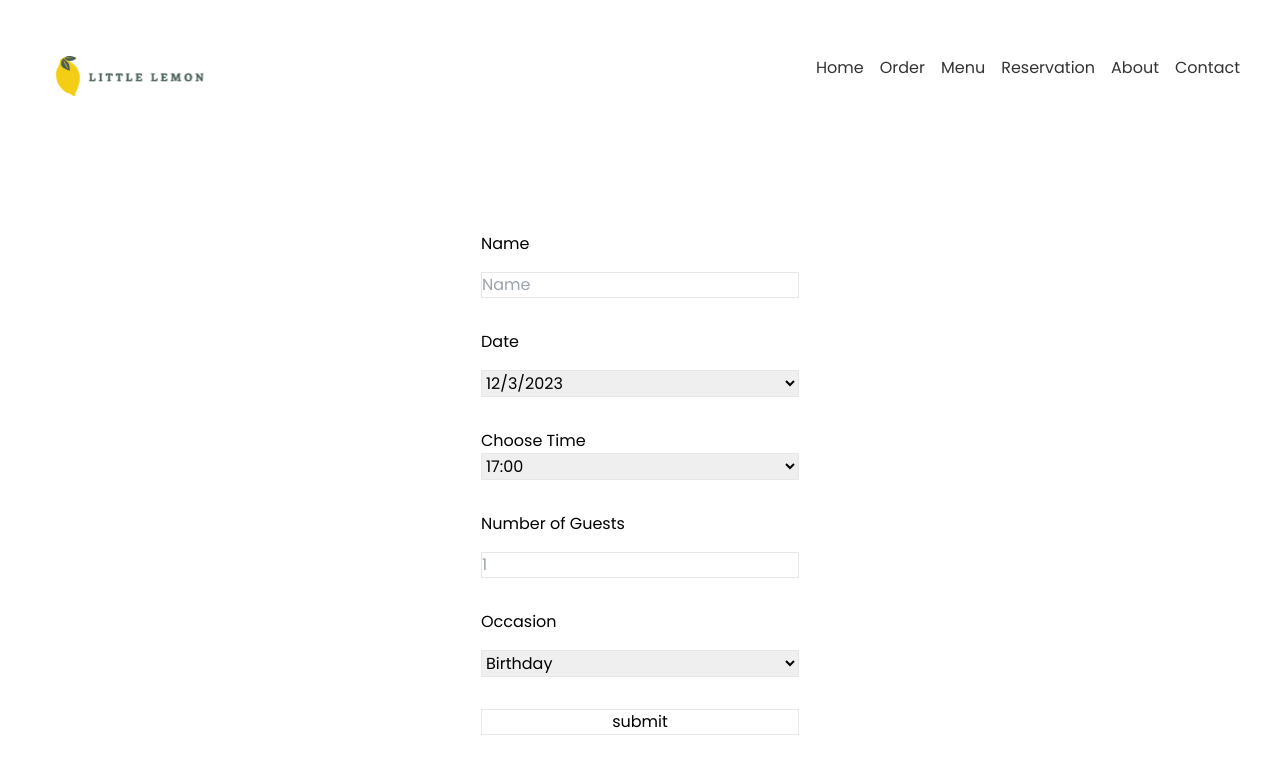
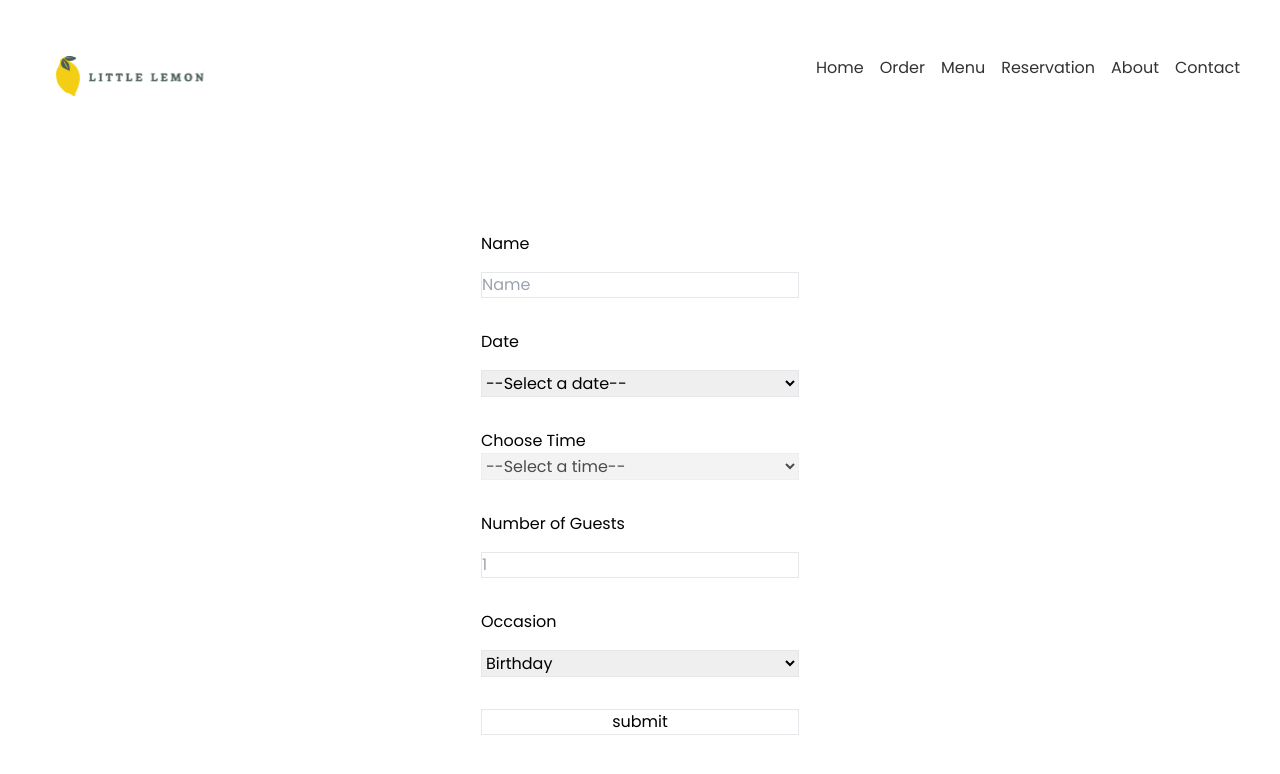
Before and after one commit to escavanessa/Little-Lemon, a React (Vite) app: page /booking in a window 1280 px wide. Shown: the top 774 px of the page. Built offline with nearby package versions, Linux system fonts and the light colour scheme.

Commit message:
added disbale, mapped time in relation to date

```diff
--- a/Components/Booking.jsx
+++ b/Components/Booking.jsx
@@ -17,20 +17,39 @@ import api from '../src/API'
 
 
 export const Booking = () => {
-    const [booking, Setbooking] = useState({})
+    const availableDates = api().getAvailableDates()
+
+    const [newTime, setNewTime] = useState([])
+
+    const [booking, Setbooking] = useState(
+        {
+            name: '',
+            guests: '',
+            time: '',
+            selectedSlot: '',
+            date: '',
+            occasion: '',
+        }
+    )
+
 
     let timeSelectionEnabled = false
 
 
     function handleClickName(e) {
-        const updateName = {...booking, name: e.target.value}
+        const updateName = { ...booking, name: e.target.value }
         console.log(updateName)
         Setbooking(updateName);
     }
 
 
     function handleChangeDate(e) {
-        const updateDate = {...booking, date: e.target.value}
+        const updateDate = { ...booking, date: e.target.value }
+        let selectedDate = e.target.value
+        const foundDate = availableDates.find((element) => element.date === selectedDate);
+        setNewTime(foundDate.time)
+
+
         timeSelectionEnabled = true
         console.log(updateDate)
         Setbooking(updateDate);
@@ -38,21 +57,21 @@ export const Booking = () => {
 
 
     function handleChangeGuests(e) {
-        const updateGuests = {...booking, guests: e.target.value}
+        const updateGuests = { ...booking, guests: e.target.value }
         console.log(updateGuests)
         Setbooking(updateGuests);
     }
 
 
     function handleChangeTime(e) {
-        const updateTime = {...booking, time: e.target.value}
+        const updateTime = { ...booking, time: e.target.value }
         console.log(updateTime)
         Setbooking(updateTime);
     }
 
 
     function handleChangeOccasion(e) {
-        const updateOccasion = {...booking, occasion: e.target.value}
+        const updateOccasion = { ...booking, occasion: e.target.value }
         console.log(updateOccasion)
         Setbooking(updateOccasion);
     }
@@ -66,7 +85,6 @@ export const Booking = () => {
 
     //console.log(api().getAvailableDates())
 
-const availableDates = api().getAvailableDates()
 
 
     return (
@@ -86,9 +104,10 @@ const availableDates = api().getAvailableDates()
                         value={booking.date}
                         onChange={(e) => handleChangeDate(e)}
                         className='mt-4 border'>
+                        <option value=''>--Select a date--</option>
                         {
                             availableDates.map((date, index) => {
-                                return(
+                                return (
                                     <option key={index} value={date.date}>{date.date}</option>
                                 )
                             })
@@ -101,19 +120,26 @@ const availableDates = api().getAvailableDates()
                     <select
                         value={booking.time}
                         onChange={(e) => handleChangeTime(e)}
-                    className='border' id='select-time'>
-                        <option>17:00</option>
-                        <option>18:00</option>
-                        <option>19:00</option>
-                        <option>20:00</option>
-                        <option>21:00</option>
-                        <option>22:00</option>
+                        className='border' id='select-time' disabled={!booking.date}>
+                        <option value=''>--Select a time--</option>
+                        {
+                            newTime.map((time, index) => {
+                                return (
+                                    <option key={index} value={time.time}>{time.time}</option>
+                                )
+                            })
+
+                        }
                     </select>
+
+
                     <label className='mt-8'>Number of Guests</label>
                     <input
                         value={booking.guests}
                         onChange={(e) => handleChangeGuests(e)}
                         className='mt-4 border' type='number' placeholder='1' min="1" max='10' id='guests'></input>
+
+
                     <label className='mt-8'>Occasion</label>
                     <select
                         value={booking.occasion}
@@ -123,6 +149,8 @@ const availableDates = api().getAvailableDates()
                         <option>Anniversary</option>
                         <option>Party</option>
                     </select>
+
+
                     <button
                         onClick={handleSubmit}
                         className='mt-8 border' type='submit'>submit</button>
--- a/src/API.js
+++ b/src/API.js
@@ -10,19 +10,19 @@ export const api = () => {
             guests: '',
             time: [
                 {
-                    time: '11:30',
+                    time: '11:00',
                     amount: 6
                 },
                 {
-                    time: '12:30',
+                    time: '12:00',
                     amount: 6
                 },
                 {
-                    time: '1:30',
+                    time: '1:00',
                     amount: 6
                 },
                 {
-                    time: '2:30',
+                    time: '2:00',
                     amount: 6
                 },
             ],
```
Lines whose indentation alone changed are shown as unchanged.
